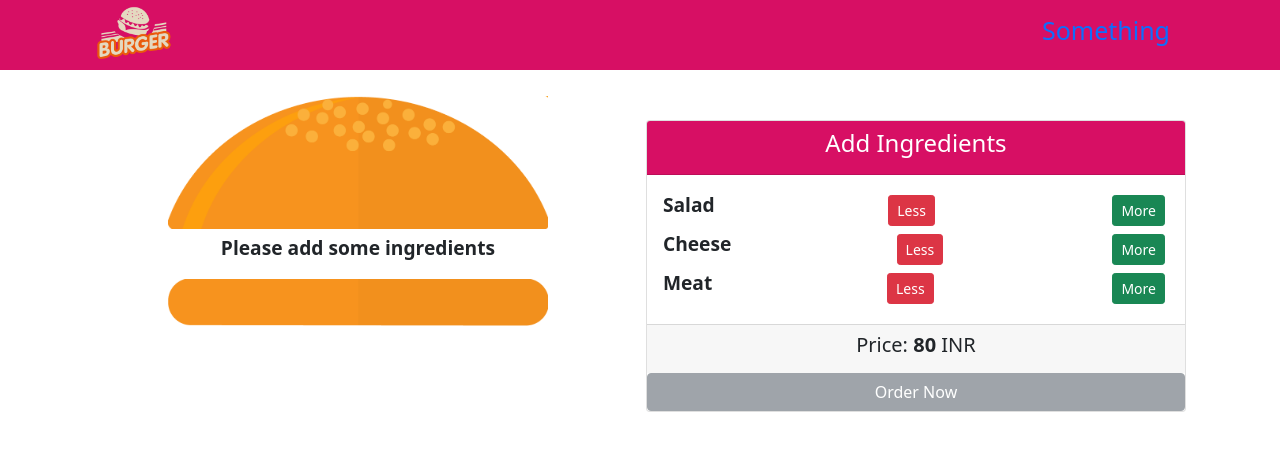
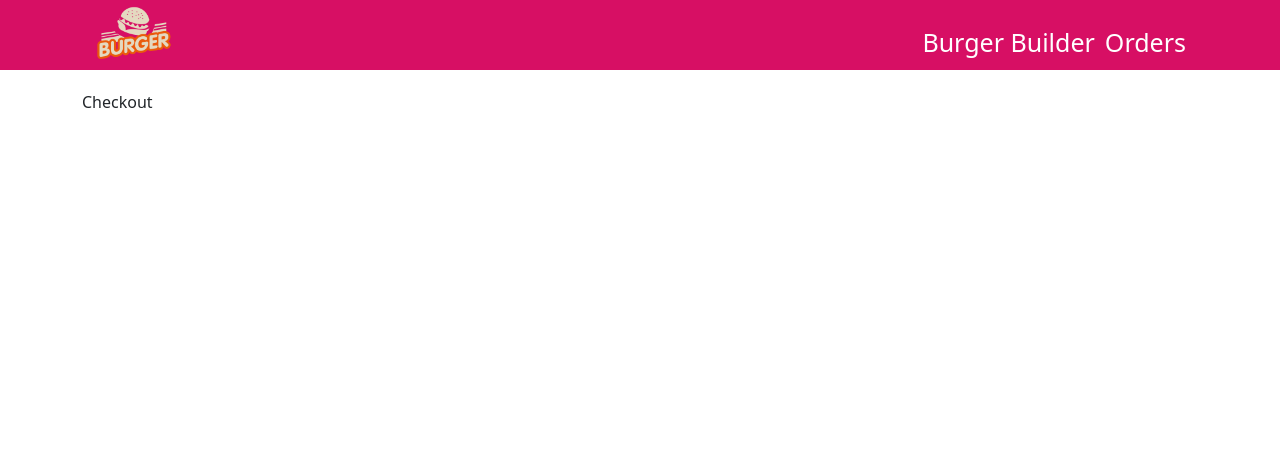
Before and after one commit to devpranab/Burger-Builder-App, a React (Create React App) app: page /checkut in a window 1280 px wide. Shown: the top 450 px of the page. Built offline with nearby package versions, Linux system fonts and the light colour scheme.

Commit message:
Adding Router

```diff
--- a/package.json
+++ b/package.json
@@ -9,6 +9,7 @@
     "bootstrap": "^5.1.0",
     "react": "^18.2.0",
     "react-dom": "^18.2.0",
+    "react-router-dom": "^5.3.0",
     "react-scripts": "5.0.1",
     "reactstrap": "^9.1.1",
     "web-vitals": "^2.1.4"
--- a/src/App.js
+++ b/src/App.js
@@ -1,10 +1,13 @@
 import './App.css';
 import Main from './Components/Main';
+import {BrowserRouter} from 'react-router-dom';
 
 function App() {
   return (
     <div className="App">
+       <BrowserRouter>
        <Main/>
+       </BrowserRouter>
     </div>
   );
 }
--- a/src/Components/BurgerBuilder/BurgerBuilder.js
+++ b/src/Components/BurgerBuilder/BurgerBuilder.js
@@ -60,6 +60,14 @@ updatePurchasable = ingredients => {
             modalOpen : !this.state.modalOpen
         })
     }
+
+    handleCheckout = () => {
+        this.props.history.push('/checkout');
+    }
+    componentDidMount(){
+       console.log(this.props);
+    }
+
     render(){
         return (
             <div>
@@ -80,7 +88,7 @@ updatePurchasable = ingredients => {
                     <Summery ingredients={this.state.ingredients}/>
                 </ModalBody>
                 <ModalFooter>
-                    <Button color="sucess" onClick={this.toggleModal}>Continue to checkout</Button>
+                    <Button color="sucess" onClick={this.handleCheckout}>Continue to checkout</Button>
                     <Button color="secondary" onClick={this.toggleModal}>Cancel</Button>
                 </ModalFooter>
             </Modal>
--- a/src/Components/Header/Header.css
+++ b/src/Components/Header/Header.css
@@ -15,6 +15,7 @@
     color: #fff;
     font-size: 25px;
     margin-top: -25px;
+    margin-left: 10px;
 }
 
 .NavLink:hover {
--- a/src/Components/Header/Header.js
+++ b/src/Components/Header/Header.js
@@ -1,6 +1,7 @@
 import React from "react";
 import "./Header.css";
-import { Navbar, NavbarBrand, Nav, NavItem, NavLink } from "reactstrap";
+import {NavLink} from 'react-router-dom';
+import { Navbar, NavbarBrand, Nav, NavItem } from "reactstrap";
 import Logo from "../../assets/logo.png";
 
 const Header = () => {
@@ -13,7 +14,10 @@ const Header = () => {
           </NavbarBrand>
             <Nav className="mr-md-5">
                 <NavItem>
-                    <NavLink href="/" className="NavLink">Something</NavLink>
+                    <NavLink exact to="/" className="NavLink">Burger Builder</NavLink>
+                </NavItem>
+                <NavItem>
+                    <NavLink exact to="/orders" className="NavLink">Orders</NavLink>
                 </NavItem>
             </Nav>
           </Navbar>
--- a/src/Components/Main.js
+++ b/src/Components/Main.js
@@ -1,13 +1,18 @@
 import React from 'react';
 import Header from './Header/Header';
 import BurgerBuilder from './BurgerBuilder/BurgerBuilder';
+import Orders from './Orders/Orders';
+import Checkout from './Orders/Checkout/Checkout';
+import { Route } from "react-router-dom";
 
-const Main = () => {
+const Main = props => {
     return (
         <div>
             <Header/>
        <div className='container'>
-            <BurgerBuilder/>
+        <Route path="/orders" component={Orders}/>
+        <Route path="/checkut" component={Checkout}/>
+        <Route path="/" exact component={BurgerBuilder}/>
          </div>
         </div>
     );
--- /dev/null
+++ b/src/Components/Orders/Checkout/Checkout.js
@@ -0,0 +1,11 @@
+import React from 'react';
+
+const Checkout = () => {
+    return (
+        <div>
+            <p>Checkout</p>
+        </div>
+    );
+};
+
+export default Checkout;
--- /dev/null
+++ b/src/Components/Orders/Orders.js
@@ -0,0 +1,11 @@
+import React from 'react';
+
+const Orders = props => {
+    return (
+        <div>
+            <p>Orders</p>
+        </div>
+    );
+};
+
+export default Orders;
```
Also changed, not shown: 1 other file (tests, documents, lock files or other folders).
